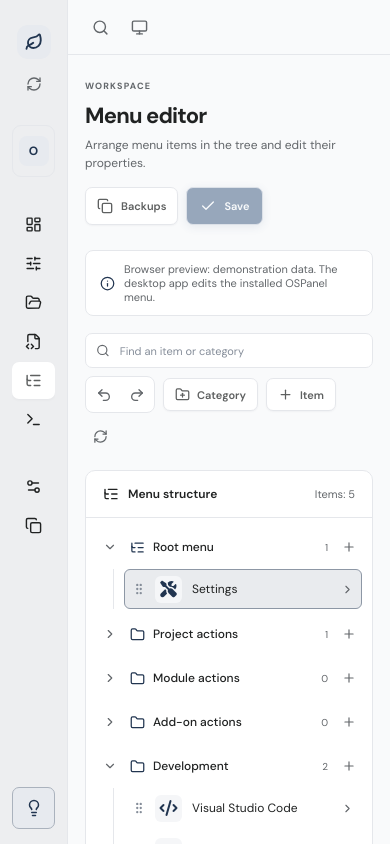
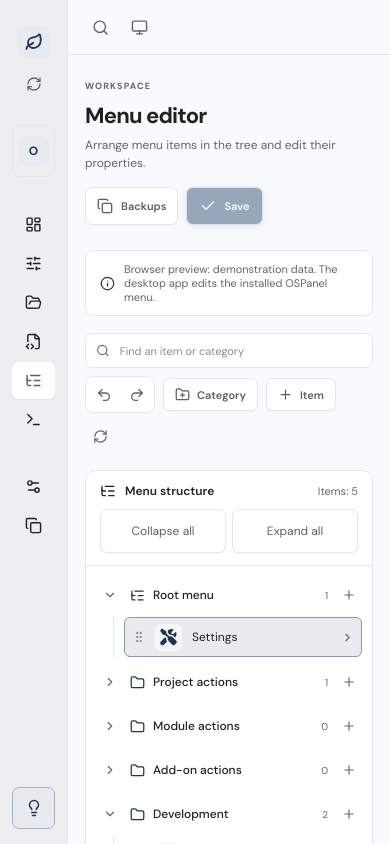
Before and after one commit to dragomano/OSP-Control, a React (Vite) app: page / in a window 390 px wide. Both pictures are taken after a click on the button 33 px from the left and 380 px from the top of the page. Built offline with nearby package versions, Linux system fonts and the light colour scheme.

Commit message:
Add persistent menu tree expansion controls

```diff
--- a/src-tauri/resources/locales/be.json
+++ b/src-tauri/resources/locales/be.json
@@ -600,6 +600,8 @@
   "menu.moveItemsFirst": "Перад выдаленнем катэгорыі перанясіце або выдаліце яе пункты.",
   "menu.expand": "Разгарнуць {name}",
   "menu.collapse": "Згарнуць {name}",
+  "menu.expandAll": "Разгарнуць усё",
+  "menu.collapseAll": "Згарнуць усё",
   "menu.itemCount": "Пунктаў: {n}",
   "menu.noCommand": "OSPanel не паказвае пункты без каманды.",
   "menu.loadFailed": "Не ўдалося прачытаць шаблон меню.",
--- a/src-tauri/resources/locales/en.json
+++ b/src-tauri/resources/locales/en.json
@@ -600,6 +600,8 @@
   "menu.moveItemsFirst": "Move or delete the category items before deleting the category.",
   "menu.expand": "Expand {name}",
   "menu.collapse": "Collapse {name}",
+  "menu.expandAll": "Expand all",
+  "menu.collapseAll": "Collapse all",
   "menu.itemCount": "Items: {n}",
   "menu.noCommand": "OSPanel ignores items without a command.",
   "menu.loadFailed": "Unable to read the menu template.",
--- a/src-tauri/resources/locales/es.json
+++ b/src-tauri/resources/locales/es.json
@@ -600,6 +600,8 @@
   "menu.moveItemsFirst": "Mueva o elimine los elementos antes de eliminar la categoría.",
   "menu.expand": "Expandir {name}",
   "menu.collapse": "Contraer {name}",
+  "menu.expandAll": "Expandir todo",
+  "menu.collapseAll": "Contraer todo",
   "menu.itemCount": "Elementos: {n}",
   "menu.noCommand": "OSPanel ignora los elementos sin comando.",
   "menu.loadFailed": "No se pudo leer la plantilla del menú.",
--- a/src-tauri/resources/locales/ru.json
+++ b/src-tauri/resources/locales/ru.json
@@ -600,6 +600,8 @@
   "menu.moveItemsFirst": "Перед удалением категории перенесите или удалите её пункты.",
   "menu.expand": "Развернуть {name}",
   "menu.collapse": "Свернуть {name}",
+  "menu.expandAll": "Развернуть всё",
+  "menu.collapseAll": "Свернуть всё",
   "menu.itemCount": "Пунктов: {n}",
   "menu.noCommand": "OSPanel не показывает пункты без команды.",
   "menu.loadFailed": "Не удалось прочитать шаблон меню.",
--- a/src-tauri/resources/locales/uk.json
+++ b/src-tauri/resources/locales/uk.json
@@ -600,6 +600,8 @@
   "menu.moveItemsFirst": "Перед видаленням категорії перенесіть або видаліть її пункти.",
   "menu.expand": "Розгорнути {name}",
   "menu.collapse": "Згорнути {name}",
+  "menu.expandAll": "Розгорнути все",
+  "menu.collapseAll": "Згорнути все",
   "menu.itemCount": "Пунктів: {n}",
   "menu.noCommand": "OSPanel не показує пункти без команди.",
   "menu.loadFailed": "Не вдалося прочитати шаблон меню.",
--- a/src/components/pages/MenuEditor.tsx
+++ b/src/components/pages/MenuEditor.tsx
@@ -4,6 +4,8 @@ import {
   Check,
   ChevronDown,
   ChevronRight,
+  ChevronsDownUp,
+  ChevronsUpDown,
   Copy,
   FileCode2,
   Folder,
@@ -66,6 +68,19 @@ type Drag = {
   before?: string;
 };
 const emptyHistory = (draft: MenuDraft): History => ({ past: [], present: draft, future: [] });
+const treeStorageKey = (path: string | null) =>
+  `ospanel.menuTree.${path?.replace(/\\/g, '/').replace(/\/+$/, '').toLowerCase() || 'default'}`;
+
+function readCollapsedCategories(key: string, categories: string[], fallback: string[]): string[] {
+  try {
+    const stored: unknown = JSON.parse(localStorage.getItem(key) ?? 'null');
+    if (Array.isArray(stored) && stored.every((path) => typeof path === 'string'))
+      return [...new Set(stored)].filter((path) => categories.includes(path));
+  } catch {
+    // Unavailable or invalid view preferences must not prevent editing the menu.
+  }
+  return fallback;
+}
 
 export function MenuEditor({
   notify,
@@ -87,6 +102,7 @@ export function MenuEditor({
   reloadVersion?: number;
 }) {
   const { t } = useI18n();
+  const storageKey = treeStorageKey(installationPath);
   const [saved, setSaved] = useState<OsPanelMenuDocument | null>(null);
   const [history, setHistory] = useState<History>(() => emptyHistory(menuDraft([])));
   const [selection, setSelection] = useState<Selection>({ kind: 'category', path: '' });
@@ -102,6 +118,7 @@ export function MenuEditor({
   const [categoryEdit, setCategoryEdit] = useState('');
   const [drag, setDrag] = useState<Drag | null>(null);
   const requestRef = useRef(0);
+  const loadedTreeKeyRef = useRef<string | null>(null);
   const editBatchRef = useRef('');
   const dragRef = useRef<Drag | null>(null);
   const rootRef = useRef<HTMLDivElement>(null);
@@ -149,17 +166,26 @@ export function MenuEditor({
   };
   const load = useCallback(async () => {
     const request = ++requestRef.current;
+    loadedTreeKeyRef.current = null;
     setLoading(true);
     setLoadError('');
     try {
       const document = await readMenu(installationPath);
       if (request !== requestRef.current) return;
+      const nextDraft = menuDraft(document.items);
       setSaved(document);
-      setHistory(emptyHistory(menuDraft(document.items)));
+      setHistory(emptyHistory(nextDraft));
       const first = document.items.find((item) => !categoryOf(item)) ?? document.items[0];
       setSelection(first ? { kind: 'item', id: first.id } : { kind: 'category', path: '' });
       setQuery('');
-      setCollapsed(MENU_SPECIAL_CATEGORIES.filter((path) => path !== (first ? categoryOf(first) : '')));
+      setCollapsed(
+        readCollapsedCategories(
+          storageKey,
+          menuCategories(nextDraft),
+          MENU_SPECIAL_CATEGORIES.filter((path) => path !== (first ? categoryOf(first) : '')),
+        ),
+      );
+      loadedTreeKeyRef.current = storageKey;
       setIconOpen(false);
       setCategoryDialog(false);
     } catch (error) {
@@ -167,7 +193,7 @@ export function MenuEditor({
     } finally {
       if (request === requestRef.current) setLoading(false);
     }
-  }, [installationPath, t]);
+  }, [installationPath, storageKey, t]);
   // The locale may hot-reload while a draft is edited; it must never trigger a disk reload.
   // biome-ignore lint/correctness/useExhaustiveDependencies: reload only for installation changes or a confirmed restore
   useEffect(() => {
@@ -177,6 +203,14 @@ export function MenuEditor({
       requestRef.current++;
     };
   }, [installationPath, reloadVersion]);
+  useEffect(() => {
+    if (loading || loadedTreeKeyRef.current !== storageKey) return;
+    try {
+      localStorage.setItem(storageKey, JSON.stringify(collapsed));
+    } catch {
+      // The current view remains usable if preference storage is unavailable.
+    }
+  }, [collapsed, loading, storageKey]);
   useEffect(() => {
     if (!dirty) return;
     const beforeUnload = (event: BeforeUnloadEvent) => {
@@ -350,11 +384,12 @@ export function MenuEditor({
             className="icon-button menu-collapse"
             aria-label={t(closed ? 'menu.expand' : 'menu.collapse', { name: categoryLabel(path, t) })}
             aria-expanded={!closed}
-            onClick={() =>
+            onClick={() => {
+              setQuery('');
               setCollapsed((previous) =>
-                closed ? previous.filter((category) => category !== path) : [...previous, path],
-              )
-            }
+                closed ? previous.filter((category) => category !== path) : [...new Set([...previous, path])],
+              );
+            }}
           >
             {closed ? <ChevronRight size={14} /> : <ChevronDown size={14} />}
           </button>
@@ -590,9 +625,37 @@ export function MenuEditor({
           <div className="menu-editor-layout">
             <section className="menu-tree-panel" aria-label={t('menu.structure')}>
               <div className="menu-panel-head">
-                <ListTree size={16} />
-                <strong>{t('menu.structure')}</strong>
-                <span>{t('menu.itemCount', { n: draft.items.length })}</span>
+                <div className="menu-panel-title">
+                  <strong>
+                    <ListTree size={16} />
+                    {t('menu.structure')}
+                  </strong>
+                  <span>{t('menu.itemCount', { n: draft.items.length })}</span>
+                </div>
+                <div className="menu-tree-actions">
+                  <button
+                    type="button"
+                    className="secondary-button"
+                    onClick={() => {
+                      setQuery('');
+                      setCollapsed(categories);
+                    }}
+                  >
+                    <ChevronsDownUp size={14} aria-hidden="true" />
+                    <span>{t('menu.collapseAll')}</span>
+                  </button>
+                  <button
+                    type="button"
+                    className="secondary-button"
+                    onClick={() => {
+                      setQuery('');
+                      setCollapsed([]);
+                    }}
+                  >
+                    <ChevronsUpDown size={14} aria-hidden="true" />
+                    <span>{t('menu.expandAll')}</span>
+                  </button>
+                </div>
               </div>
               <ul className="menu-tree">
                 {categories.filter((path) => !path.includes('\\')).map((path) => renderCategory(path))}
--- a/src/components/pages/menuEditor.css
+++ b/src/components/pages/menuEditor.css
@@ -63,21 +63,78 @@
   border: 1px solid var(--line);
   border-radius: 10px;
 }
+.menu-tree-panel {
+  container: menu-tree / inline-size;
+}
 .menu-panel-head {
   display: flex;
   align-items: center;
-  gap: 9px;
-  padding: 15px 17px;
+  flex-wrap: wrap;
+  gap: 10px;
+  padding: 12px 14px;
   border-bottom: 1px solid var(--line);
   font-size: 12px;
 }
-.menu-panel-head strong {
+.menu-panel-title {
+  display: flex;
+  flex: 1;
+  flex-wrap: wrap;
+  align-items: center;
+  gap: 9px;
+  min-width: 0;
+}
+.menu-panel-title strong {
+  display: inline-flex;
+  align-items: center;
+  gap: 9px;
   font-weight: 600;
 }
-.menu-panel-head > span {
-  margin-left: auto;
+.menu-panel-title > span {
   font-size: 11px;
   color: var(--muted);
+  white-space: nowrap;
+}
+.menu-tree-actions {
+  display: flex;
+  gap: 6px;
+}
+.menu-tree-actions .secondary-button {
+  gap: 5px;
+  min-height: 30px;
+  padding: 5px 7px;
+  font-weight: 400;
+}
+.menu-tree-actions svg {
+  flex-shrink: 0;
+  color: var(--muted);
+}
+@container menu-tree (max-width: 480px) {
+  .menu-panel-title {
+    flex-basis: 100%;
+    justify-content: space-between;
+  }
+  .menu-tree-actions {
+    flex-basis: 100%;
+  }
+  .menu-tree-actions .secondary-button {
+    flex: 1;
+    min-width: 0;
+    min-height: 44px;
+    font-size: 12px;
+    white-space: normal;
+  }
+  .menu-tree-actions span {
+    min-width: 0;
+    overflow-wrap: anywhere;
+  }
+}
+@container menu-tree (max-width: 300px) {
+  .menu-tree-actions .secondary-button {
+    padding: 6px 4px;
+  }
+  .menu-tree-actions svg {
+    display: none;
+  }
 }
 .menu-tree,
 .menu-tree ul {
```
Also changed, not shown: 1 other file (tests, documents, lock files or other folders).
